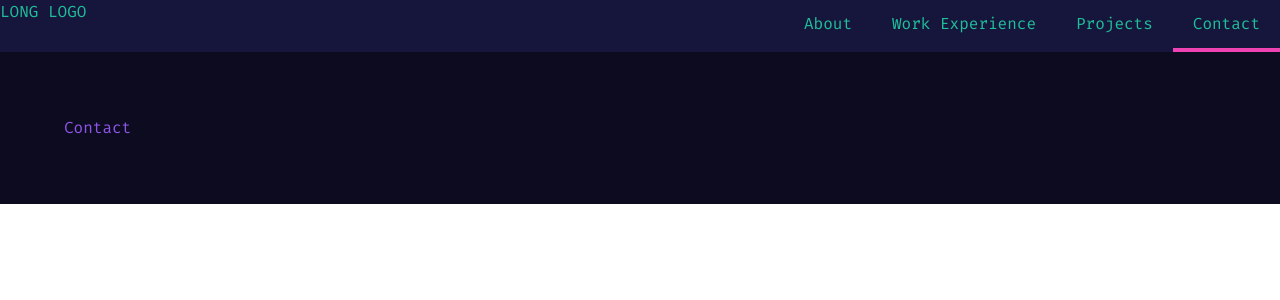
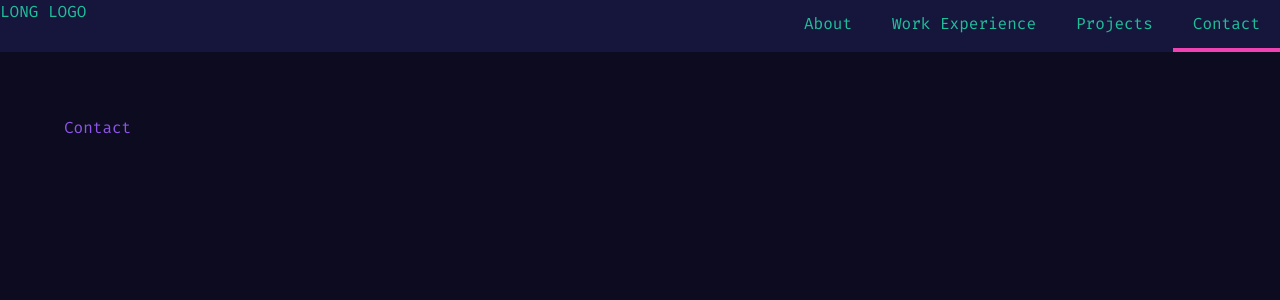
Before and after one commit to csong202/csong202.github.io, a React (Create React App) app: page /contact in a window 1280 px wide. Shown: the top 300 px of the page. Built offline with nearby package versions, Linux system fonts and the light colour scheme.

Commit message:
add min height to PageWrapper

```diff
--- a/public/index.html
+++ b/public/index.html
@@ -35,7 +35,7 @@
 	</head>
 	<body>
 		<noscript>You need to enable JavaScript to run this app.</noscript>
-		<div id="root" className="h-dvh"></div>
+		<div id="root"></div>
 		<!--
       This HTML file is a template.
       If you open it directly in the browser, you will see an empty page.
--- a/src/components/PageWrapper.tsx
+++ b/src/components/PageWrapper.tsx
@@ -8,7 +8,7 @@ type PageWrapperProps = {
 const PageWrapper = (props: PageWrapperProps) => {
 	const { page } = props;
 	return (
-		<div className="w-dvw h-full p-0 bg-background text-purple">
+		<div className="w-dvw min-h-dvh p-0 bg-background text-purple">
 			<NavBar />
 			<div className="p-8 lg:p-12 xl:p-16">{page}</div>
 		</div>
```
